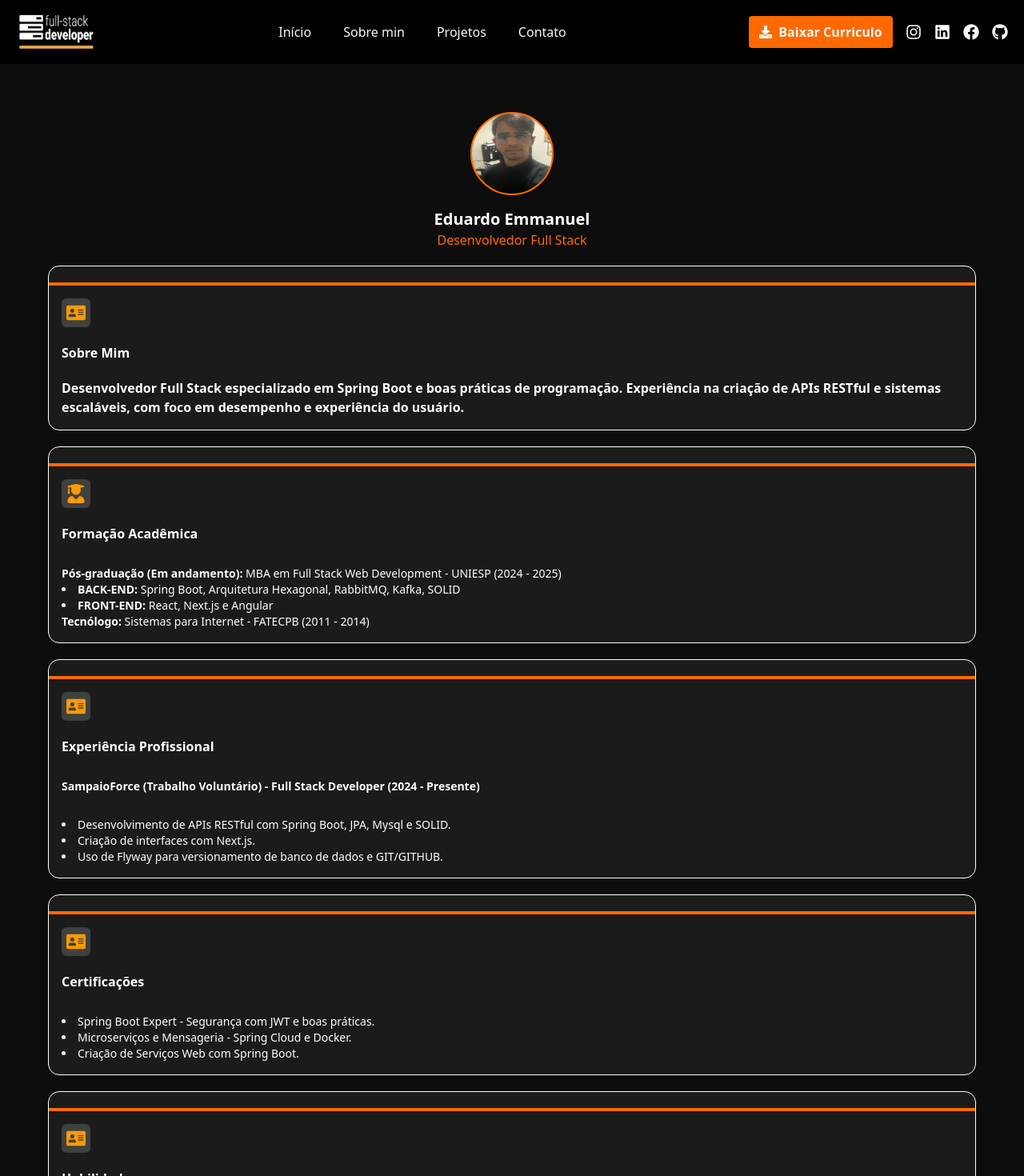
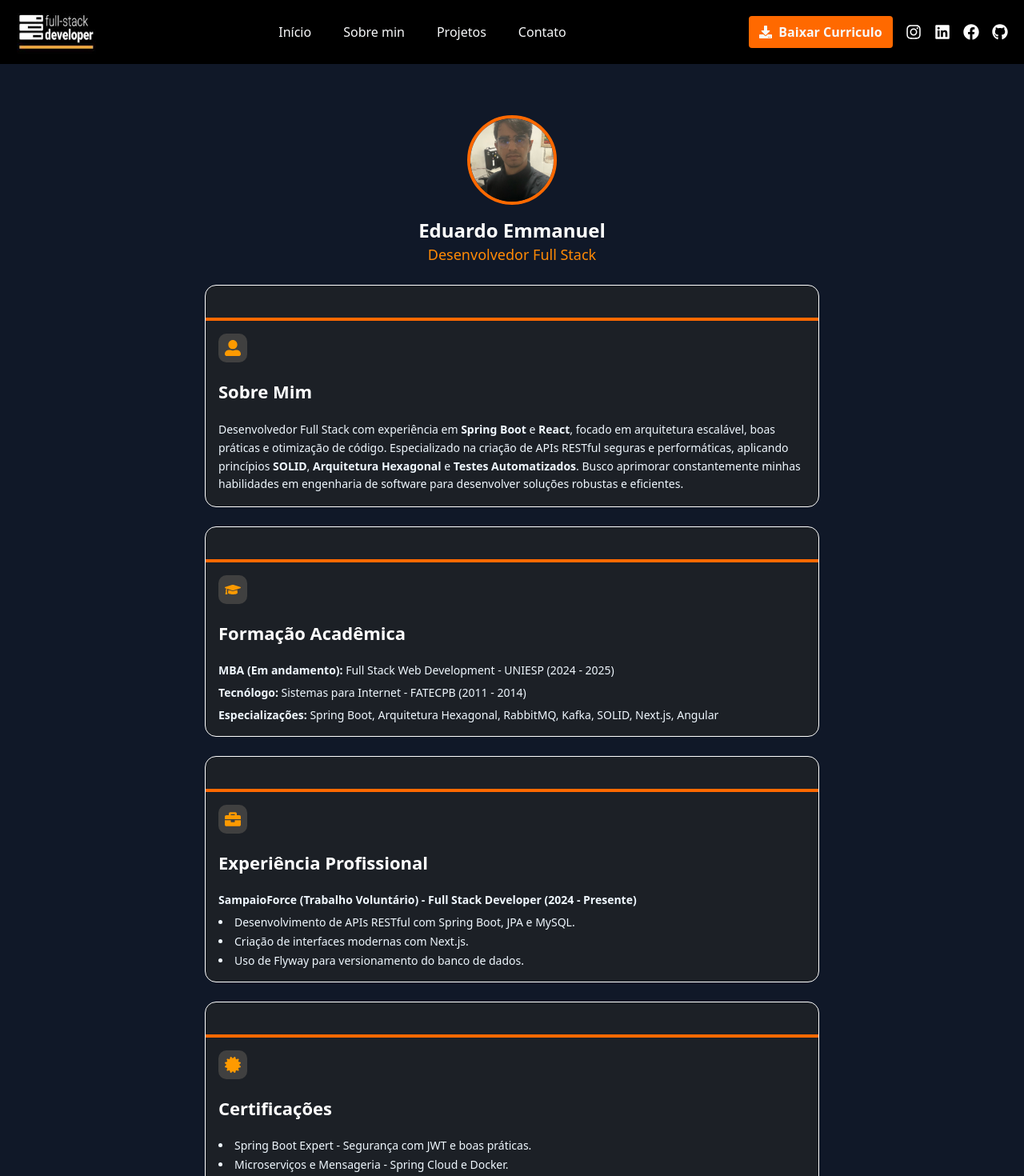
Before and after one commit to Emm4nuell/eduardo.emmanuel, a React (Vite) app: page /sobre-min in a window 1280 px wide. Shown: the top 1470 px of the page at 80% size. Built offline with nearby package versions, Linux system fonts and the light colour scheme.

Commit message:
Feito ajustes na pagina Sobre Mim

```diff
--- a/src/components/Card.tsx
+++ b/src/components/Card.tsx
@@ -7,12 +7,14 @@ type PropsType = {
 };
 const Card = ({ icons, titulo, children }: PropsType) => {
   return (
-    <div className="bg-[#262626]/60 border-white border-1 rounded-[14px] w-full">
-      <div className="border-2 border-[#FF6900] mt-5"></div>
+    <div className="group bg-[#262626]/60 border-white transition-all duration-300 hover:border-orange-500 hover:scale-102 border-1 rounded-[14px] w-full">
+      <div className="h-1 bg-gradient-to-r from-orange-500 to-[#FF6900] mt-10"></div>
       <div className="grid gap-5 p-4">
         {icons}
-        <h3 className="text-white font-black">{titulo}</h3>
-        {children}
+        <h3 className="text-white text-[22px] font-black group-hover:text-orange-500 group-transition-all group-duration-300">
+          {titulo}
+        </h3>
+        <div className="text-[14px] text-[#f0f8ff]">{children}</div>
       </div>
     </div>
   );
--- a/src/pages/SobreMin/SobreMin.tsx
+++ b/src/pages/SobreMin/SobreMin.tsx
@@ -1,86 +1,100 @@
 import Card from "@/components/Card";
-import { FaAddressCard, FaUserGraduate } from "react-icons/fa";
+import {
+  FaUserAlt,
+  FaGraduationCap,
+  FaBriefcase,
+  FaCertificate,
+  FaTools,
+} from "react-icons/fa";
 import fotoperfil from "@/assets/fotoperfil.jpeg";
 
 export default function SobreMin() {
   return (
-    <div className="flex flex-col items-center gap-5 p-4 md:p-15 bg-black/95 text-white w-full min-h-[90vh]">
-      <div className="flex flex-col items-center">
-        <div className="w-26 h-26 bg-orange-500 border-2 border-orange-500 rounded-full flex items-center justify-center text-2xl font-bold overflow-hidden">
+    <div className="flex flex-col items-center gap-6 p-6 md:p-16 bg-gray-900 text-white w-full min-h-[90vh]">
+      {/* Perfil */}
+      <div className="flex flex-col items-center text-center">
+        <div className="w-28 h-28 rounded-full overflow-hidden border-4 border-orange-500">
           <img
             src={fotoperfil}
-            alt="Foto"
-            className="w-26 h-26 rounded-[50px] scale-[1.2] border-2 border-orange-500"
+            alt="Foto de Eduardo Emmanuel"
+            className="w-full h-full object-cover"
           />
         </div>
-        <h2 className="text-xl font-semibold mt-4">Eduardo Emmanuel</h2>
-        <p className="text-orange-500">Desenvolvedor Full Stack</p>
+        <h2 className="text-2xl font-semibold mt-4">Eduardo Emmanuel</h2>
+        <p className="text-orange-400 text-lg">Desenvolvedor Full Stack</p>
       </div>
 
+      {/* Cards */}
+      <section className="flex flex-col gap-6 w-full max-w-3xl">
         <Card
           icons={
-          <FaAddressCard className="bg-[#404040] w-9 h-9 p-[6px] text-[#FE9A00] rounded-[6px]" />
+            <FaUserAlt className="bg-[#404040] text-[#FE9A00] w-9 h-9 p-2 rounded-[10px]" />
           }
           titulo="Sobre Mim"
         >
-        <strong>
-          Desenvolvedor Full Stack especializado em Spring Boot e boas práticas
-          de programação. Experiência na criação de APIs RESTful e sistemas
-          escaláveis, com foco em desempenho e experiência do usuário.
-        </strong>
+          <p className="leading-relaxed">
+            Desenvolvedor Full Stack com experiência em{" "}
+            <strong>Spring Boot</strong> e <strong>React</strong>, focado em
+            arquitetura escalável, boas práticas e otimização de código.
+            Especializado na criação de APIs RESTful seguras e performáticas,
+            aplicando princípios <strong>SOLID</strong>,{" "}
+            <strong>Arquitetura Hexagonal</strong> e{" "}
+            <strong>Testes Automatizados</strong>. Busco aprimorar
+            constantemente minhas habilidades em engenharia de software para
+            desenvolver soluções robustas e eficientes.
+          </p>
         </Card>
 
         <Card
           icons={
-          <FaUserGraduate className="bg-[#404040] w-9 h-9 p-[6px] text-[#FE9A00] rounded-[6px]" />
+            <FaGraduationCap className="bg-[#404040] text-[#FE9A00] w-9 h-9 p-2 rounded-[10px]" />
           }
           titulo="Formação Acadêmica"
         >
-        <ul className="list-disc list-inside text-sm mt-2">
-          <strong>Pós-graduação (Em andamento): </strong>
-          <span>MBA em Full Stack Web Development - UNIESP (2024 - 2025)</span>
+          <ul className="list-none space-y-2 text-sm">
             <li>
-            <strong>BACK-END: </strong>Spring Boot, Arquitetura Hexagonal,
-            RabbitMQ, Kafka, SOLID
+              <strong>MBA (Em andamento): </strong> Full Stack Web Development -
+              UNIESP (2024 - 2025)
             </li>
             <li>
-            <strong>FRONT-END: </strong>React, Next.js e Angular
+              <strong>Tecnólogo: </strong> Sistemas para Internet - FATECPB
+              (2011 - 2014)
             </li>
-          <strong>Tecnólogo: </strong>
-          <span>Sistemas para Internet - FATECPB (2011 - 2014)</span>
-        </ul>
-      </Card>
-
-      <Card
-        icons={
-          <FaAddressCard className="bg-[#404040] w-9 h-9 p-[6px] text-[#FE9A00] rounded-[6px]" />
-        }
-        titulo="Experiência Profissional"
-      >
-        <p className="text-sm mt-2">
-          <strong>
-            SampaioForce (Trabalho Voluntário) - Full Stack Developer (2024 -
-            Presente)
-          </strong>
-        </p>
-        <ul className="list-disc list-inside text-sm mt-2">
             <li>
-            Desenvolvimento de APIs RESTful com Spring Boot, JPA, Mysql e SOLID.
-          </li>
-          <li>Criação de interfaces com Next.js.</li>
-          <li>
-            Uso de Flyway para versionamento de banco de dados e GIT/GITHUB.
+              <strong>Especializações: </strong> Spring Boot, Arquitetura
+              Hexagonal, RabbitMQ, Kafka, SOLID, Next.js, Angular
             </li>
           </ul>
         </Card>
 
         <Card
           icons={
-          <FaAddressCard className="bg-[#404040] w-9 h-9 p-[6px] text-[#FE9A00] rounded-[6px]" />
+            <FaBriefcase className="bg-[#404040] text-[#FE9A00] w-9 h-9 p-2 rounded-[10px]" />
+          }
+          titulo="Experiência Profissional"
+        >
+          <p className="text-sm">
+            <strong>
+              SampaioForce (Trabalho Voluntário) - Full Stack Developer (2024 -
+              Presente)
+            </strong>
+          </p>
+          <ul className="list-disc list-inside text-sm mt-2 space-y-1">
+            <li>
+              Desenvolvimento de APIs RESTful com Spring Boot, JPA e MySQL.
+            </li>
+            <li>Criação de interfaces modernas com Next.js.</li>
+            <li>Uso de Flyway para versionamento do banco de dados.</li>
+          </ul>
+        </Card>
+
+        <Card
+          icons={
+            <FaCertificate className="bg-[#404040] text-[#FE9A00] w-9 h-9 p-2 rounded-[10px]" />
           }
           titulo="Certificações"
         >
-        <ul className="list-disc list-inside text-sm mt-2">
+          <ul className="list-disc list-inside text-sm space-y-1">
             <li>Spring Boot Expert - Segurança com JWT e boas práticas.</li>
             <li>Microserviços e Mensageria - Spring Cloud e Docker.</li>
             <li>Criação de Serviços Web com Spring Boot.</li>
@@ -89,11 +103,11 @@ export default function SobreMin() {
 
         <Card
           icons={
-          <FaAddressCard className="bg-[#404040] w-9 h-9 p-[6px] text-[#FE9A00] rounded-[6px]" />
+            <FaTools className="bg-[#404040] text-[#FE9A00] w-9 h-9 p-2 rounded-[10px]" />
           }
           titulo="Habilidades"
         >
-        <ul className="list-disc list-inside text-sm mt-2">
+          <ul className="grid grid-cols-2 gap-2 text-sm">
             <li>Spring Boot & JPA</li>
             <li>Next.js & React</li>
             <li>Arquitetura Hexagonal</li>
@@ -106,6 +120,7 @@ export default function SobreMin() {
             <li>Otimização de Queries SQL</li>
           </ul>
         </Card>
+      </section>
     </div>
   );
 }
```
Lines whose indentation alone changed are shown as unchanged.
